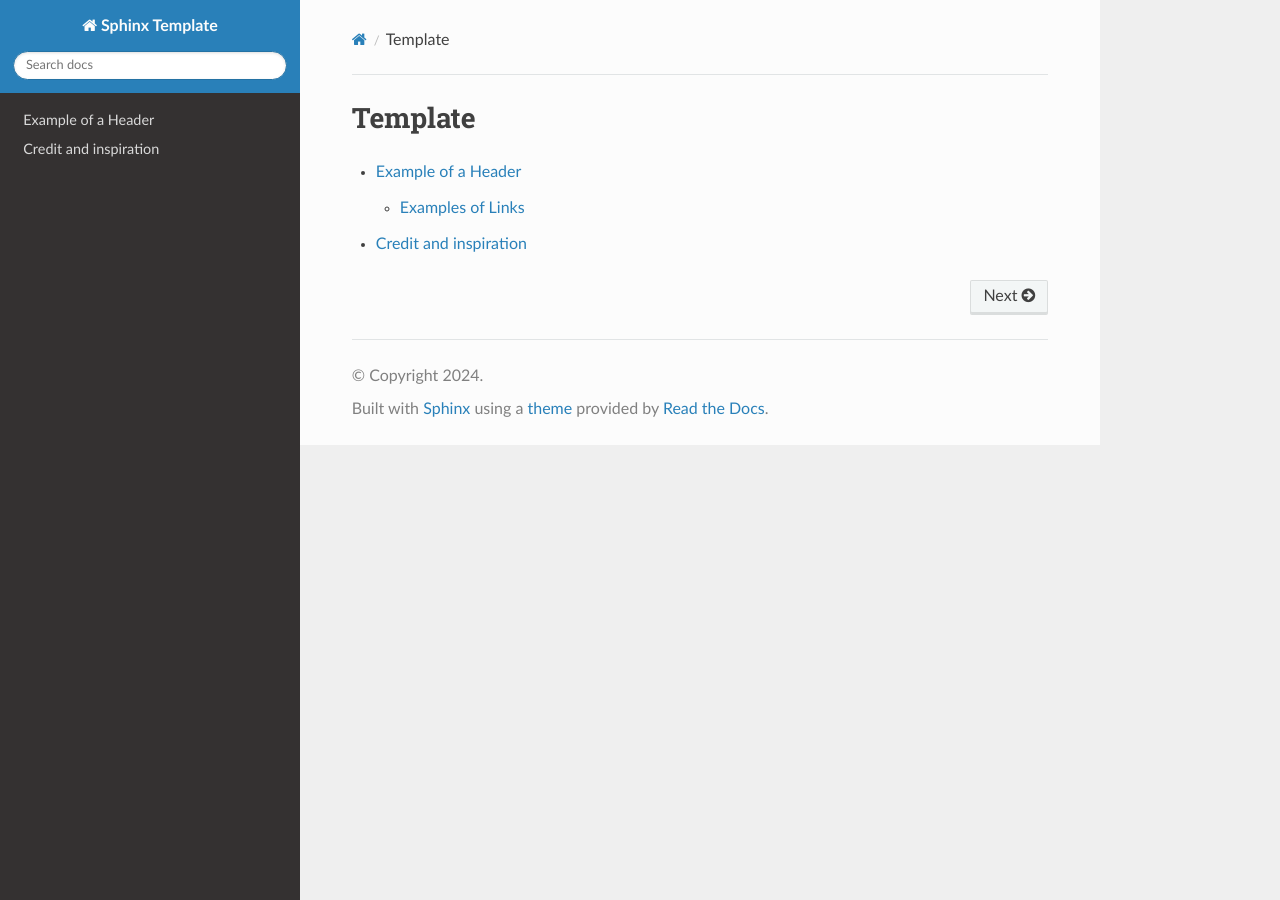
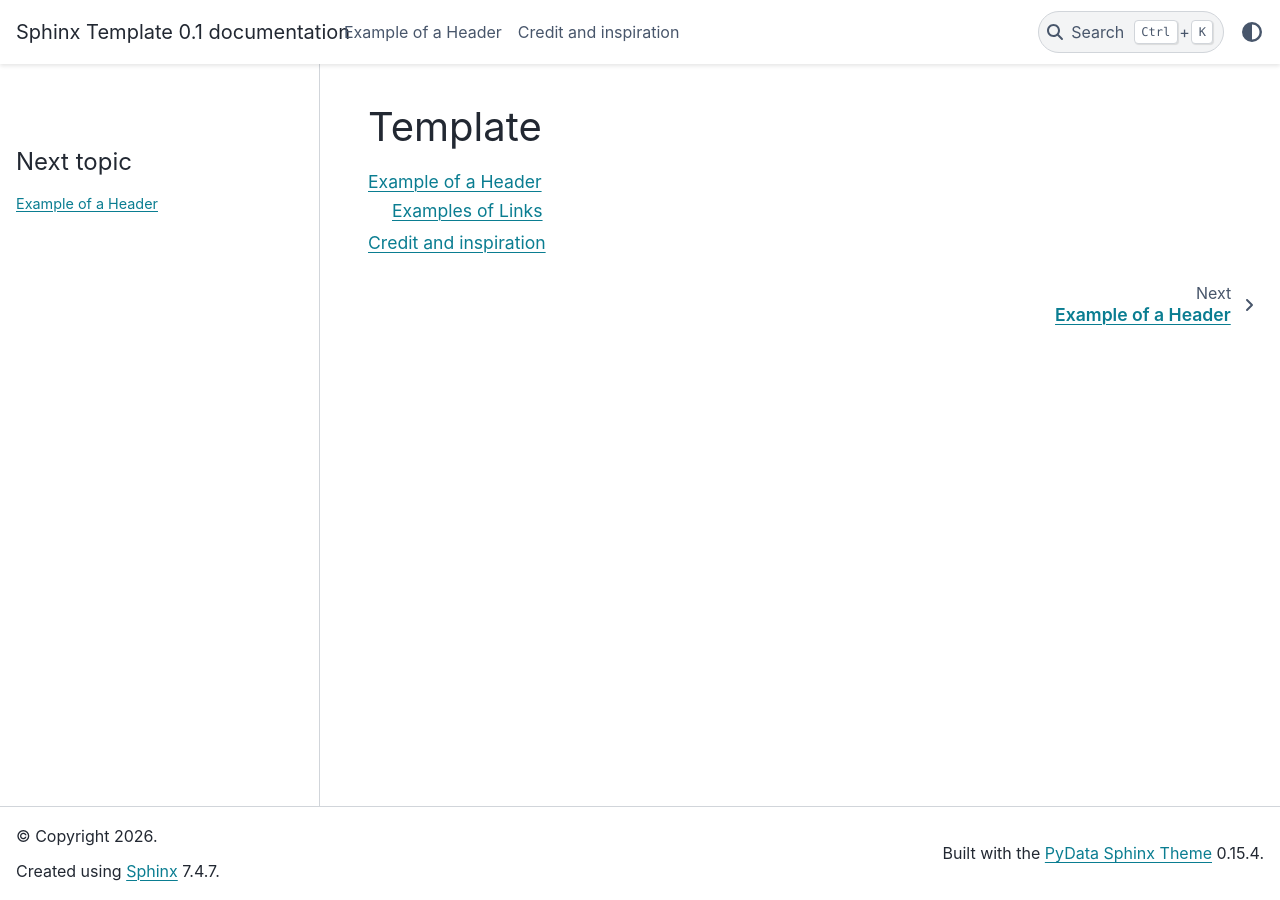
Before and after one commit to ZiaCreatesIdeas/STUDY_ISAAC_RL, a Sphinx documentation site: the page built from doc/index.rst, in a window 1280 px wide. Built offline with Sphinx 7.4.7 and the PyData theme 0.15.4, drawn with Linux system fonts in a browser that asks for light colours.

Commit message:
updated yaml

```diff
--- a/doc/conf.py
+++ b/doc/conf.py
@@ -42,6 +42,7 @@ extensions = [
               'sphinx.ext.autosectionlabel',
               'myst_parser',
               'sphinx_design'
+              'sphinx-tabs'
               ]
 
 myst_enable_extensions = [
@@ -64,7 +65,7 @@ master_doc = 'index'
 
 # General information about the project.
 project = 'Sphinx Template'
-copyright = '2024'
+copyright = '2026'
 author = 'Zia'
 
 # The version info for the project you're documenting, acts as replacement for
@@ -101,7 +102,9 @@ todo_include_todos = False
 # The theme to use for HTML and HTML Help pages.  See the documentation for
 # a list of builtin themes.
 #
-html_theme = 'sphinx_rtd_theme'
+# html_theme = 'sphinx_rtd_theme'
+
+html_theme = "pydata_sphinx_theme"
 
 # Theme options are theme-specific and customize the look and feel of a theme
 # further.  For a list of options available for each theme, see the
```
Also changed, not shown: 1 other file.
